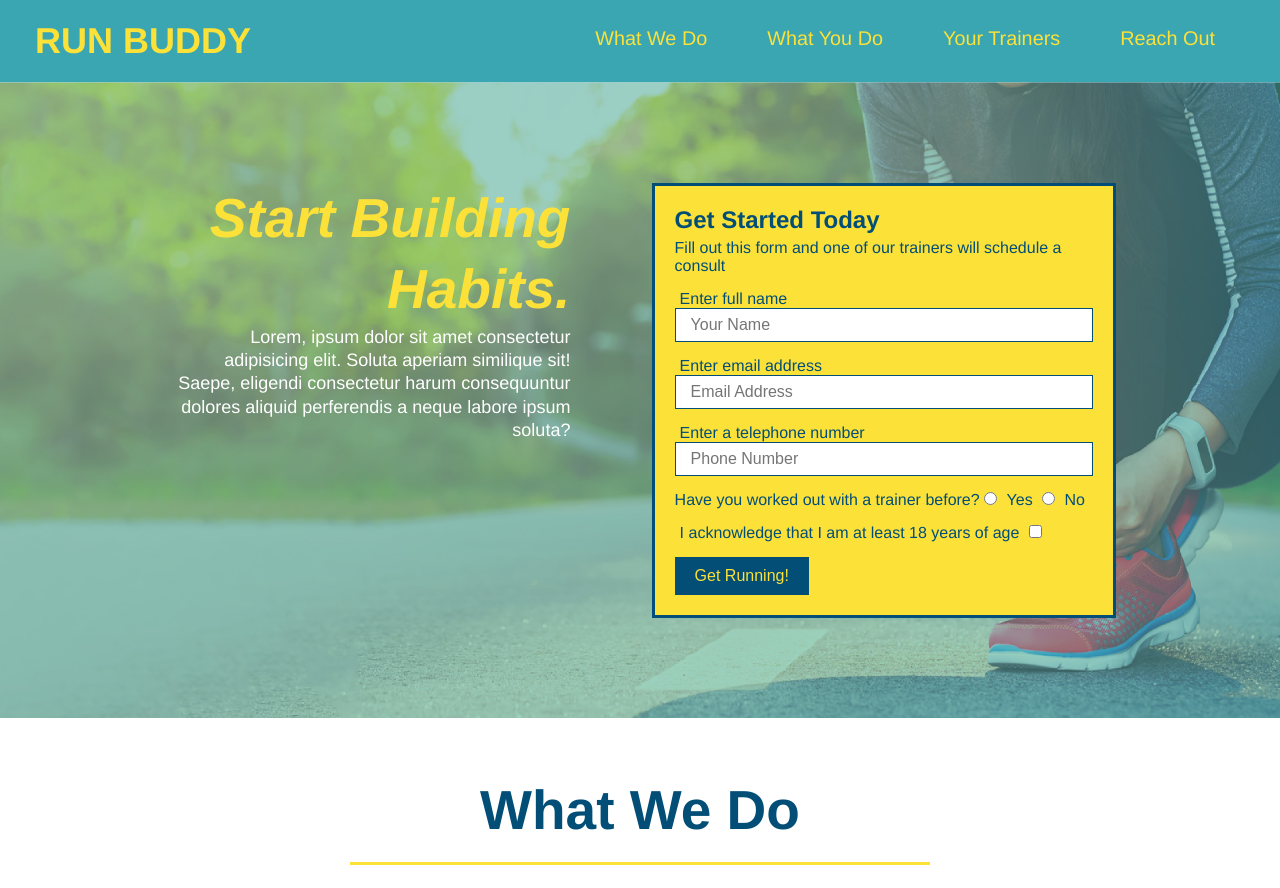
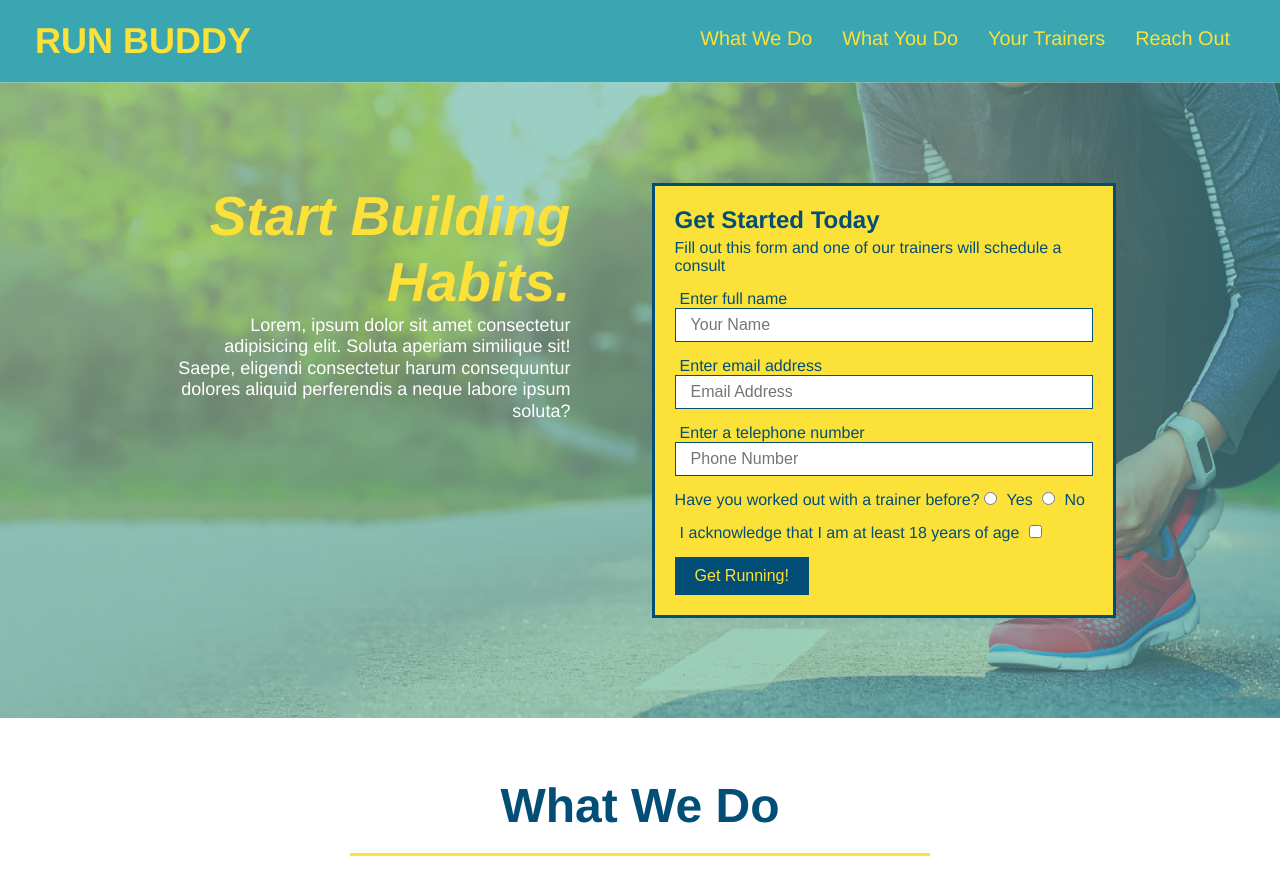
Before and after one commit to MatthewBrining/Run-Buddy, a plain HTML site: page index.html in a window 1280 px wide. Shown: the top 888 px of the page. Drawn offline with Linux system fonts and the light colour scheme.

Commit message:
media queries scaffolding

```diff
--- a/assets/CSS/style.css
+++ b/assets/CSS/style.css
@@ -47,7 +47,7 @@ header nav ul {
 }
 
 header nav ul li a {
-    margin: 0 30px;
+    padding: 10px 15px;
     font-weight: lighter;
     font-size: 1.55vw;
 }
@@ -86,6 +86,7 @@ section {
     display: flex;
     justify-content: center;
     flex-wrap: wrap;
+    align-items: flex-start;
 }
 
 .hero-form {
@@ -105,7 +106,7 @@ section {
     margin: 3.5%;
     color: #fff;
     font-size: 18px;
-    line-height: 1.3;
+    line-height: 1.2;
 }
 
 .hero-cta h2 {
@@ -162,7 +163,7 @@ section {
 }
 
 .section-title {
-    font-size: 55px;
+    font-size: 48px;
     color: #024e76;
     border-bottom: 3px solid;
     padding-bottom: 20px;
@@ -336,3 +337,16 @@ font-size: 17px
     padding: 15px 0;
     font-size: 16px;
 }
+
+/* Media query for small desktop screens and smaller */
+@media screen and (max-width: 980px) {
+
+}
+/* Media query for tablets and smaller */
+@media screen and (max-width: 768px) {
+
+}
+/* Media query for mobile phones and smaller */
+@media screen and (max-width: 575px) {
+
+}
--- a/index.html
+++ b/index.html
@@ -2,6 +2,7 @@
 <html lang ="en">
 <head>
 <meta charset="UTF-8"/>
+<meta name="viewport" content="width=device-width, initial-scale=1.0">
 <title>Run Buddy</title>
 <link rel="stylesheet" href="./assets/CSS/style.css"/>
 </head>
```
Also changed, not shown: privacy-policy.html (+1 -0 lines).
